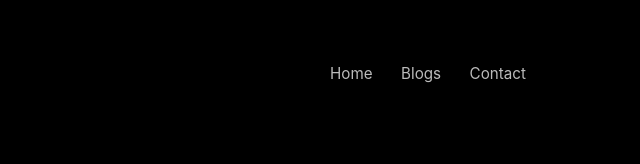
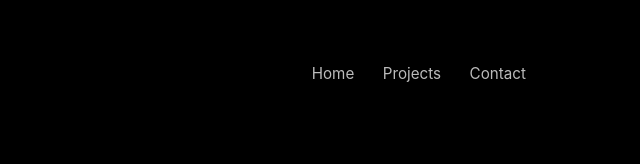
Before and after one commit to Data-smuggle/content-writing-cover-letter, a plain HTML site: page index.html in a window 1280 px wide. Shown: the top 164 px of the page, 640-1280 px from the left. Drawn offline with Linux system fonts and the light colour scheme.

Commit message:
Replace 'Blogs' link with 'Projects' link

```diff
--- a/index.html
+++ b/index.html
@@ -12,7 +12,7 @@
       <div class="logo">Ojasvvi Bharadwaj</div>
       <div class="links">
         <a href="index.html">Home</a>
-        <a href="blogs.html">Blogs</a>
+        <a href="projects.html">Projects</a>
         <a href="contact.html">Contact</a>
       </div>
     </nav>
```
